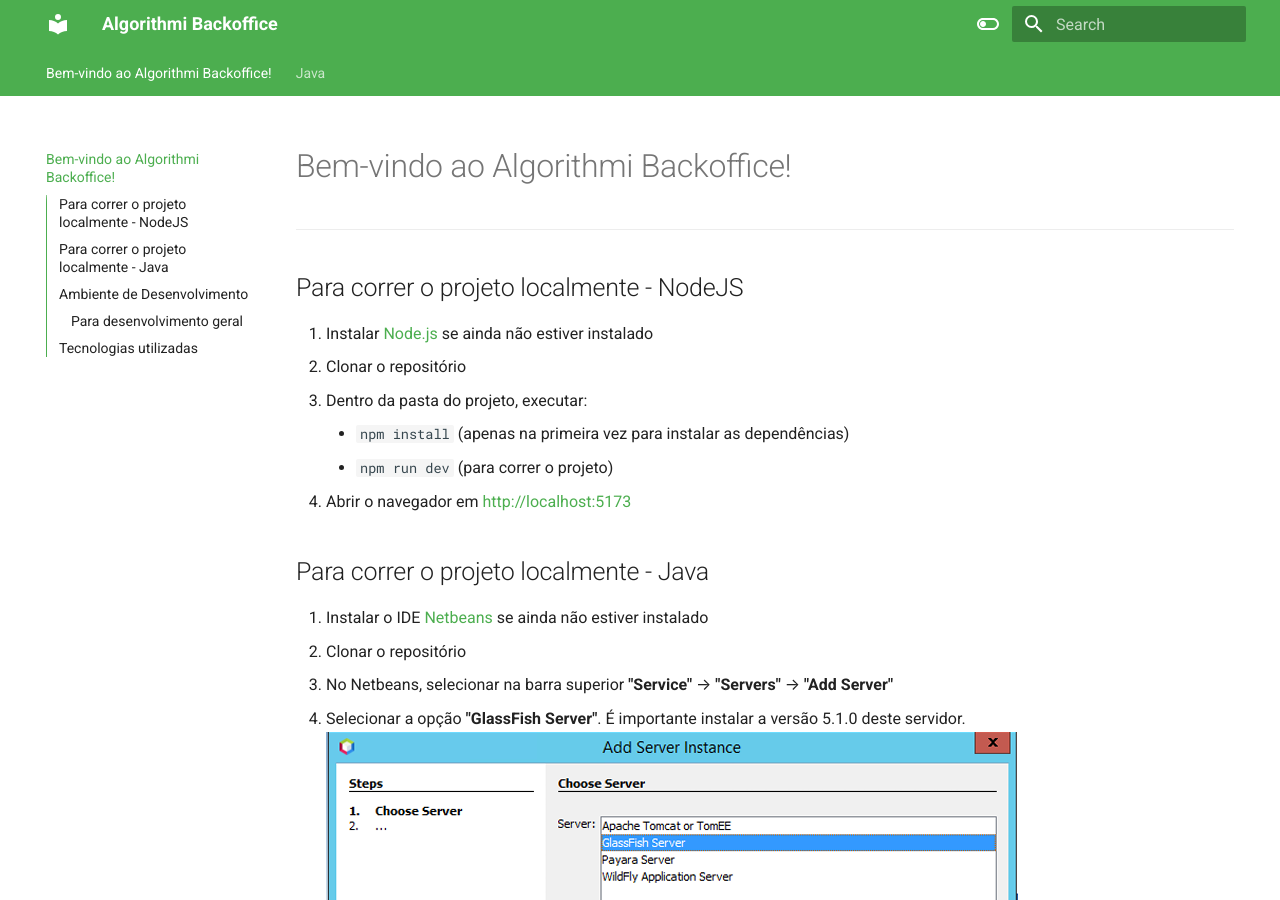
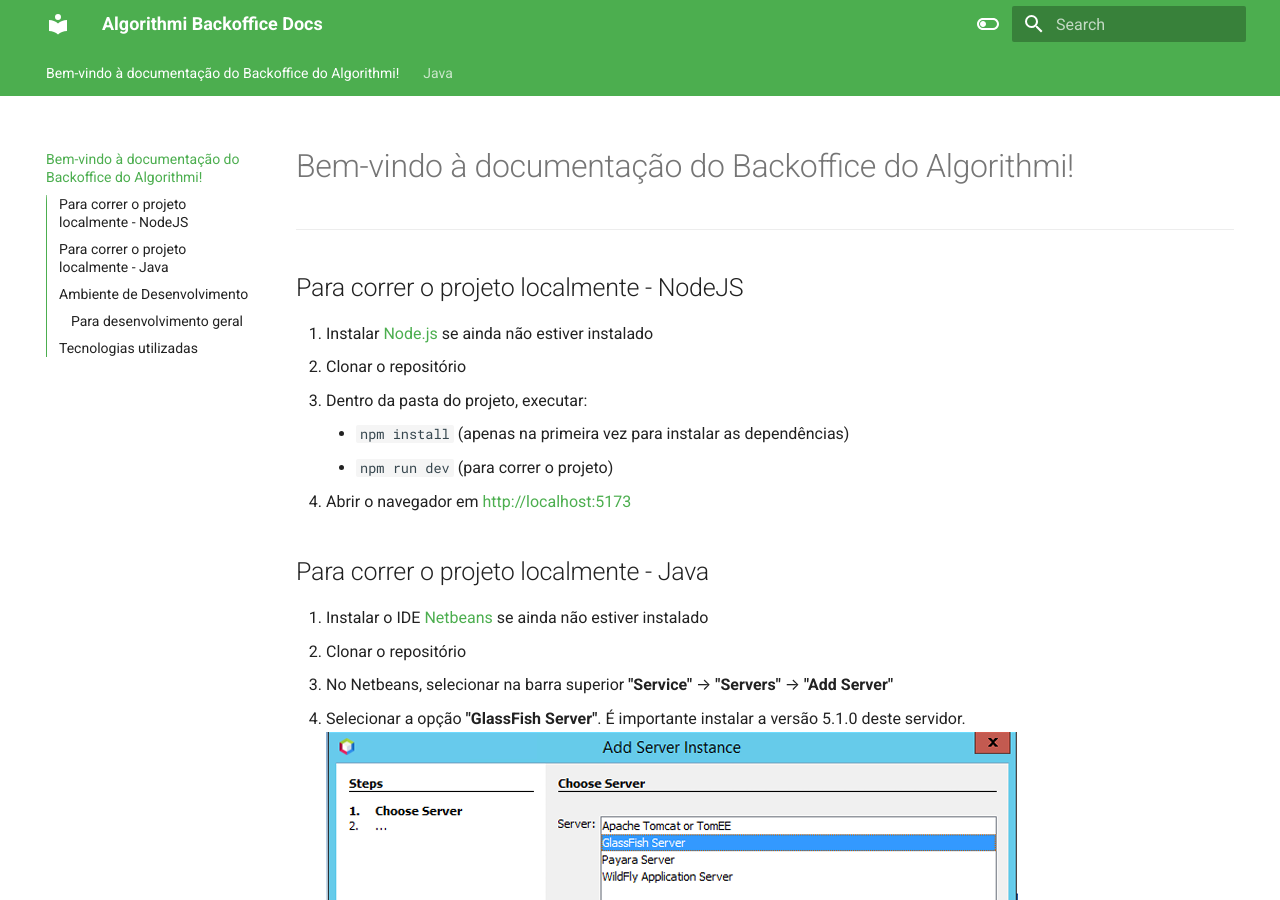
Before and after one commit to Xyrsto/algorithmi-backoffice-documentation, an MkDocs documentation site: the page built from docs/index.md, in a window 1280 px wide and 900 px high. Built offline with MkDocs 1.6.1 and Material for MkDocs 9.7.7, drawn with Linux system fonts in a browser that asks for light colours.

Commit message:
Hotfix index.md

```diff
--- a/docs/index.md
+++ b/docs/index.md
@@ -1,4 +1,4 @@
-# Bem-vindo ao Algorithmi Backoffice!
+# Bem-vindo à documentação do Backoffice do Algorithmi!
 ***
 ## Para correr o projeto localmente - NodeJS
 
--- a/mkdocs.yml
+++ b/mkdocs.yml
@@ -1,4 +1,4 @@
-site_name: Algorithmi Backoffice
+site_name: Algorithmi Backoffice Docs
 site_url: https://xyrsto.github.io/algorithmi-backoffice-documentation/
 theme:
   name: material
```
Also changed, not shown: site/search/search_index.json, 1 other file.
